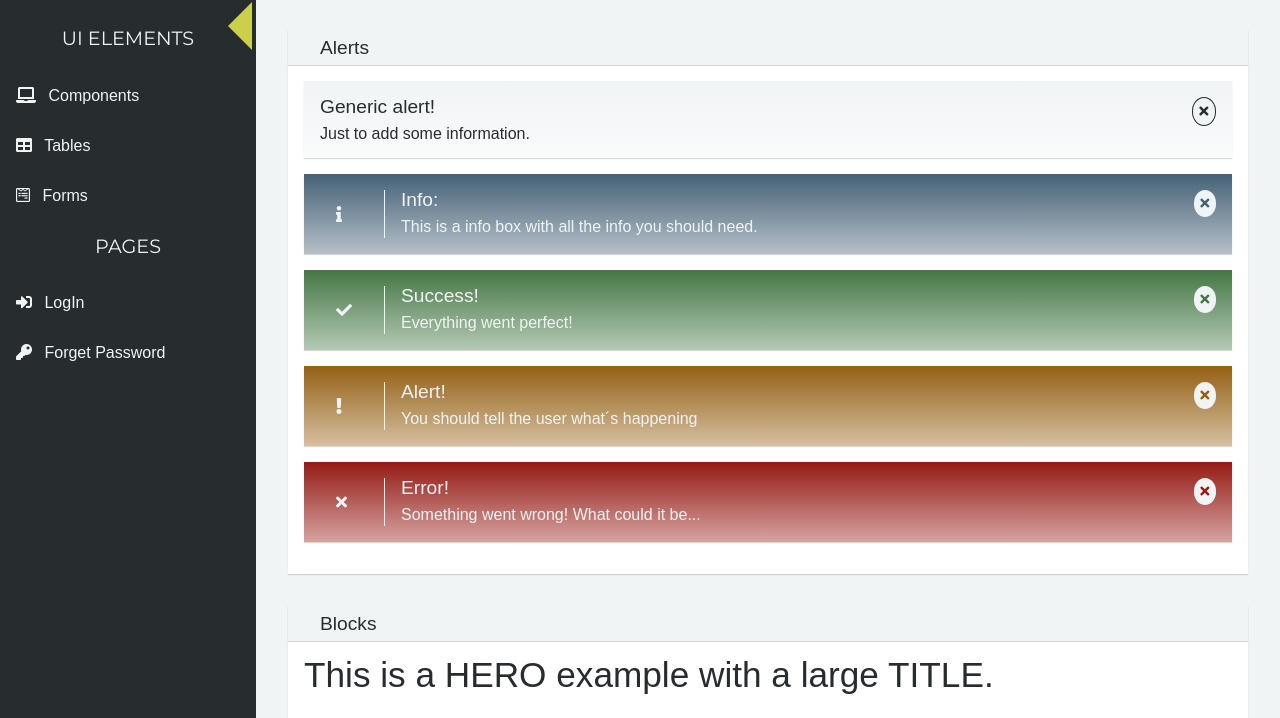
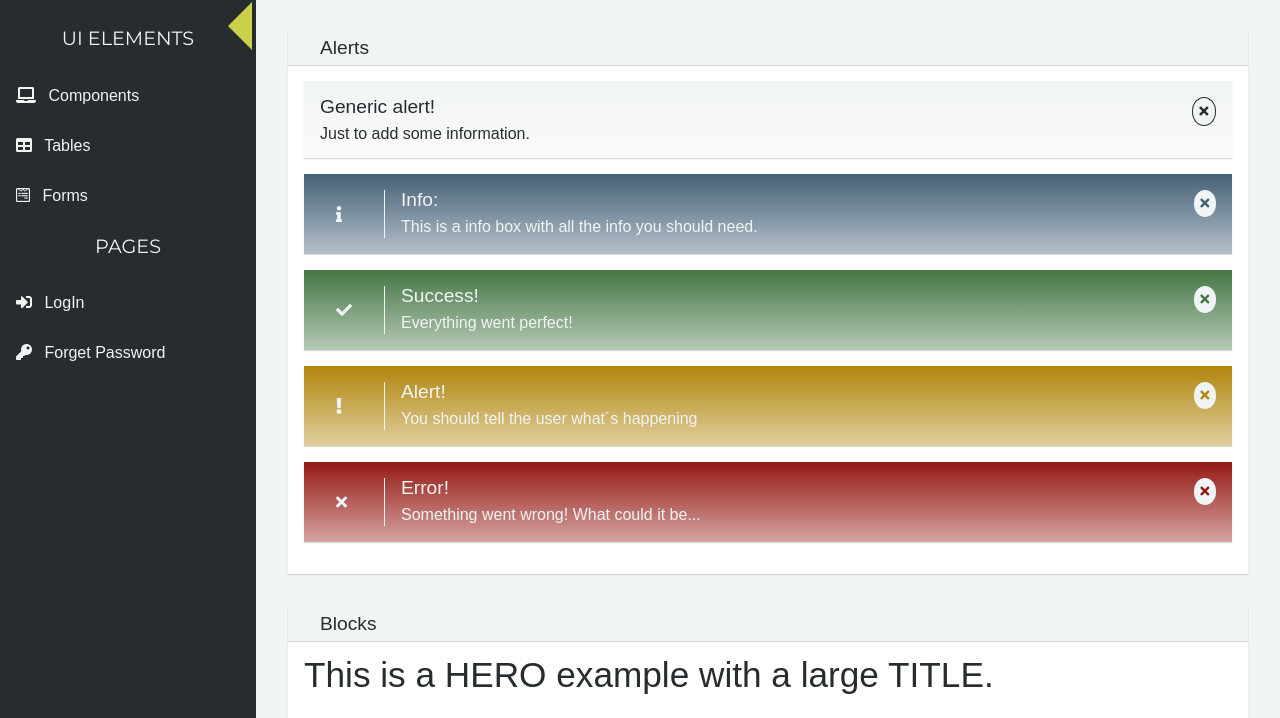
Before and after one commit to IrisCZ/PureHtmlCssTemplate, a plain HTML site: page index.html in a window 1280 px wide. Shown: the part 82-800 px from the top of the page. Drawn offline with Linux system fonts and the light colour scheme; a web font is replaced by a local one.

Commit message:
added colors as classes

```diff
--- /dev/null
+++ b/assets/sass/base/_colors.sass
@@ -0,0 +1,26 @@
+@import base/mixins
+@import base/variables
+
+.bg-success
+  background-color: $success-color !important
+
+.bg-info
+  background-color: $info-color !important
+
+.bg-warning
+  background-color: $warning-color !important
+
+.bg-error
+  background-color: $error-color !important
+
+.bg-grad-success
+  @include linear-gradient-alert(to bottom, $success-color, rgba($success-color, .4) !important)
+
+.bg-grad-info
+  @include linear-gradient-alert(to bottom, $info-color, rgba($info-color, .4) !important)
+
+.bg-grad-warning
+  @include linear-gradient-alert(to bottom, $warning-color, rgba($warning-color, .4) !important)
+
+.bg-grad-error
+  @include linear-gradient-alert(to bottom, $error-color, rgba($error-color, .4) !important)
--- a/assets/sass/base/_variables.sass
+++ b/assets/sass/base/_variables.sass
@@ -1,7 +1,7 @@
 $main-color: #cad04a
 $accent-color: #869514
 $bg-color: #fff
-$warning-color: #956014
+$warning-color: #b1860d
 $error-color: #951a14
 $info-color: #456177
 $success-color: #457745
--- a/assets/sass/style.sass
+++ b/assets/sass/style.sass
@@ -1,4 +1,5 @@
 @import base/variables
+@import base/colors
 @import base/mixins
 @import base/body
 @import base/typography
--- a/index.html
+++ b/index.html
@@ -78,19 +78,21 @@
 					<input type="checkbox" class= "hidden" id="open-notification" name="header-options">
 					<ul class="notification-options">
 						<li>
-							<span class="icon">
+							<span class="icon bg-success">
 								<em class="fas fa-check"></em>
 							</span>
 							<p class="message">This is a success notification.</p>
 						</li>
 						<li>
-							<span class="icon">
+							<span class="icon bg-warning">
 								<em class="fas fa-exclamation"></em>
 							</span>
 							<p class="message">This is a warning notification.</p>
 						</li>
 						<li>
-							<em class="icon fas fa-times"></em>
+							<span class="icon bg-error">
+								<em class="fas fa-times"></em>
+							</span>
 							<p class="message">This is error a notification.</p>
 						</li>
 					</ul>
@@ -109,6 +111,7 @@
 				</label>
 				<ul class="nav-items">
 					<h3 class="title">UI Elements</h3>
+
 					<li class="menu-item">
 						<label for="open-components">
 							<em  class="fa fa-laptop" aria-label="Components"></em>
@@ -137,6 +140,7 @@
 								</li>
 							</ul>
 						</li>
+
 						<li class="menu-item">
 							<label for="open-tables">
 								<em  class="fa fa-table" aria-label="Tables"></em>
@@ -158,6 +162,7 @@
 								</li>
 							</ul>
 						</li>
+
 						<li class="menu-item">
 							<a href="#forms">
 								<em  class="fab fa-wpforms" aria-label="Forms"></em>
```
Also changed, not shown: public/css/style.css.
